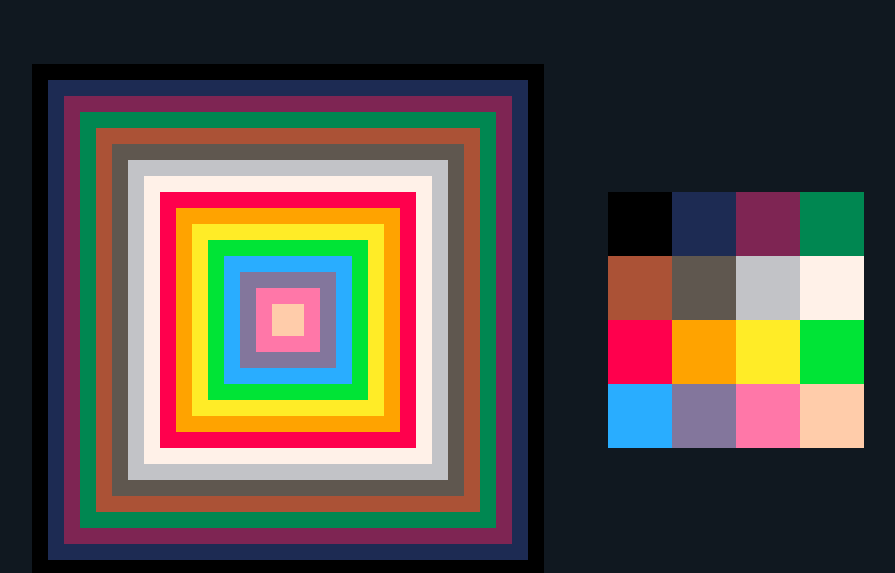
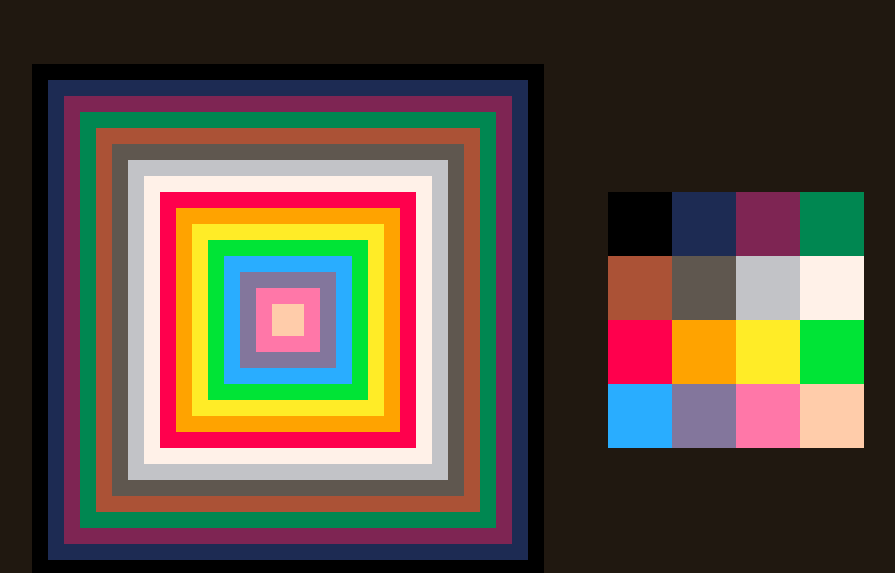
Before and after one commit to offe/pixla.nu, a plain HTML site: page index.html in a window 1280 px wide. Shown: the top 573 px of the page, without its empty margins (192-1087 px from the left). Drawn offline with Linux system fonts and the light colour scheme.

Commit message:
deploy: offe/pixla.nu-source@60ba5aeb62ba3508c44cac145c09d9b4114eb7c7

```diff
--- a/index.html
+++ b/index.html
@@ -3,7 +3,7 @@
 <head>
     <style type="text/css">
         body {
-            background-color: #101820;
+            background-color: #201810;
             margin: 0;
         }
 
```
Also changed, not shown: 1 other file.
